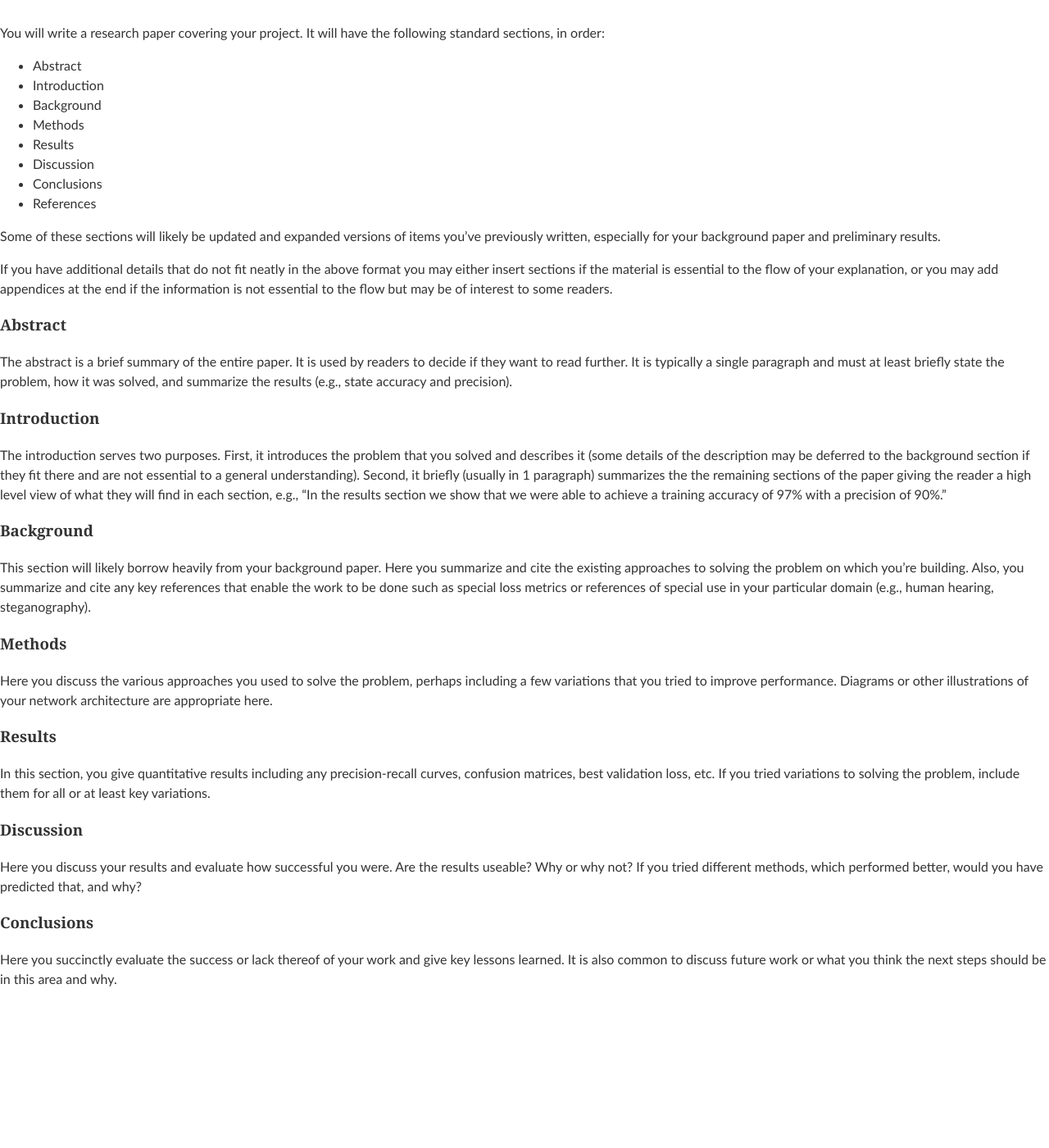
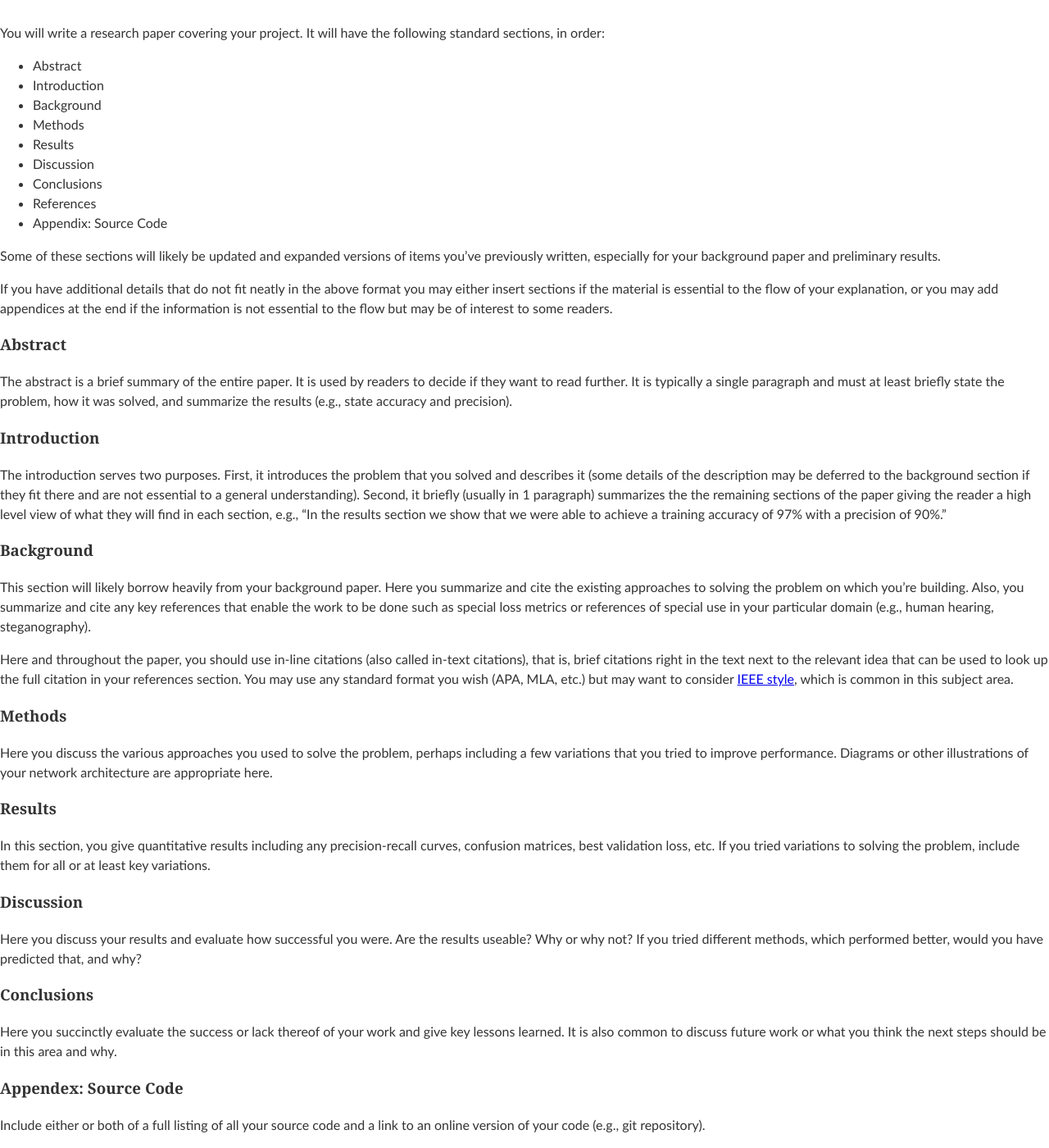
Before and after one commit to edurant/edurant.github.io, a Jekyll site: the page built from courses/cs4981/project-6-finalResults.md, in a window 1280 px wide and 1400 px high, scrolled down 283 px. Shown: the whole window at 82% size. Built offline with Jekyll 4.4.1, drawn with Linux system fonts in a browser that asks for light colours; our own code applies the rules of GitHub Pages for plain Markdown files; before the commit the page ends 1505 px from its top, so only the background shows below that.

Commit message:
cs4981: final paper details

```diff
--- a/courses/cs4981/project-6-finalResults.md
+++ b/courses/cs4981/project-6-finalResults.md
@@ -15,6 +15,7 @@ You will write a research paper covering your project. It will have the followin
 * Discussion
 * Conclusions
 * References
+* Appendix: Source Code
 
 Some of these sections will likely be updated and expanded versions of items you've previously written, especially for your background paper and preliminary results.
 
@@ -32,6 +33,8 @@ The introduction serves two purposes. First, it introduces the problem that you
 
 This section will likely borrow heavily from your background paper. Here you summarize and cite the existing approaches to solving the problem on which you're building. Also, you summarize and cite any key references that enable the work to be done such as special loss metrics or references of special use in your particular domain (e.g., human hearing, steganography).
 
+Here and throughout the paper, you should use in-line citations (also called in-text citations), that is, brief citations right in the text next to the relevant idea that can be used to look up the full citation in your references section. You may use any standard format you wish (APA, MLA, etc.) but may want to consider [IEEE style](https://pitt.libguides.com/citationhelp/ieee), which is common in this subject area.
+
 ### Methods
 
 Here you discuss the various approaches you used to solve the problem, perhaps including a few variations that you tried to improve performance. Diagrams or other illustrations of your network architecture are appropriate here.
@@ -47,3 +50,7 @@ Here you discuss your results and evaluate how successful you were. Are the resu
 ### Conclusions
 
 Here you succinctly evaluate the success or lack thereof of your work and give key lessons learned. It is also common to discuss future work or what you think the next steps should be in this area and why.
+
+### Appendex: Source Code
+
+Include either or both of a full listing of all your source code and a link to an online version of your code (e.g., git repository).
```
